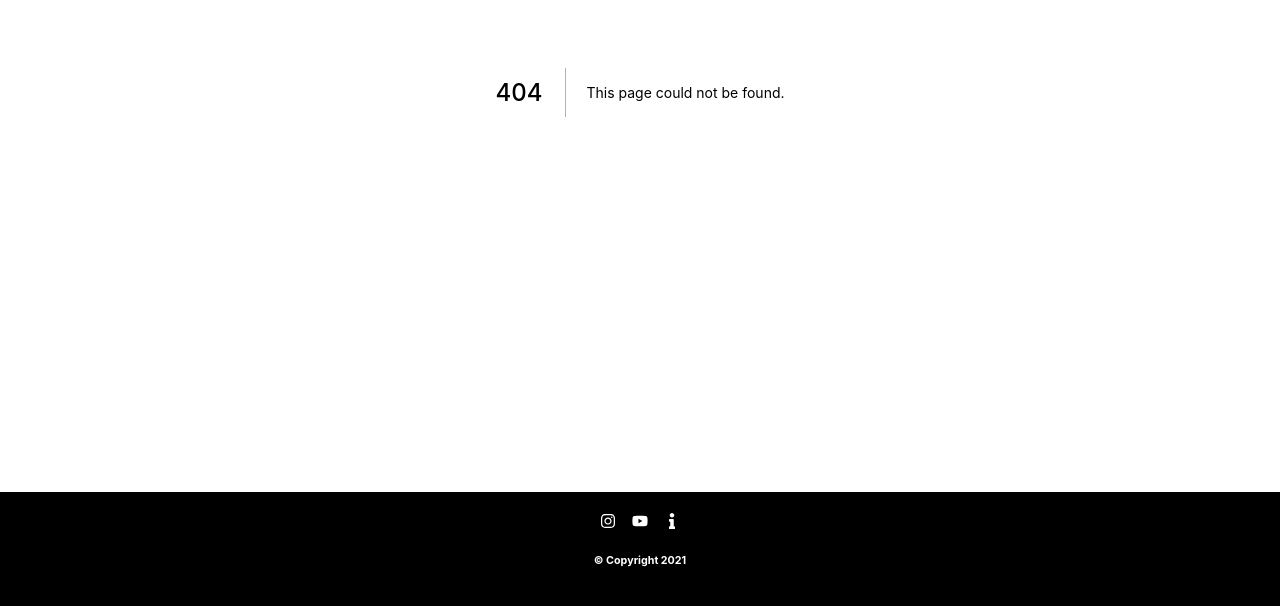
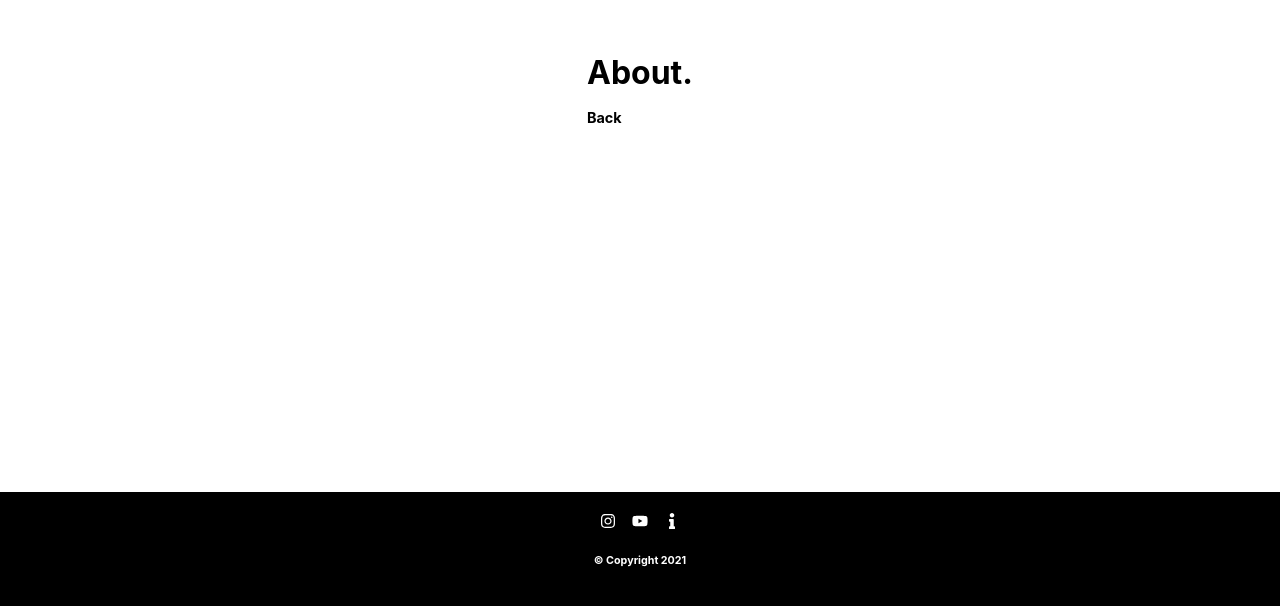
Before and after one commit to raulduk3/raulduke, a Next.js app: page /about in a window 1280 px wide. Before the commit this address had no page. Shown: the part 308-914 px from the top of the page. Built offline with nearby package versions, Linux system fonts and the light colour scheme.

Commit message:
added back button to about page

```diff
--- /dev/null
+++ b/pages/about.tsx
@@ -0,0 +1,24 @@
+// TODO: Create whole about page (should be kinda out there web experience where you click to reveal information)
+
+import React from "react"
+import Link from "next/link"
+import { motion } from "framer-motion"
+
+const About : React.FC = () => {
+        return (
+            <div className='frame'>
+                <h1>
+                    About.
+                    <br />
+                    <Link href="/" passHref><motion.span
+                        initial={{backgroundColor: 'white', color: 'black'}}
+                        whileTap={{opacity: 1, backgroundColor: 'black', color: 'white'}}
+                        transition={{duration: 0.3}}
+                        whileHover={{opacity: 1, backgroundColor: 'black', color: 'white'}} className='button'>Back</motion.span>
+                    </Link>
+                </h1>
+            </div>
+        )
+}
+
+export default About;
```
